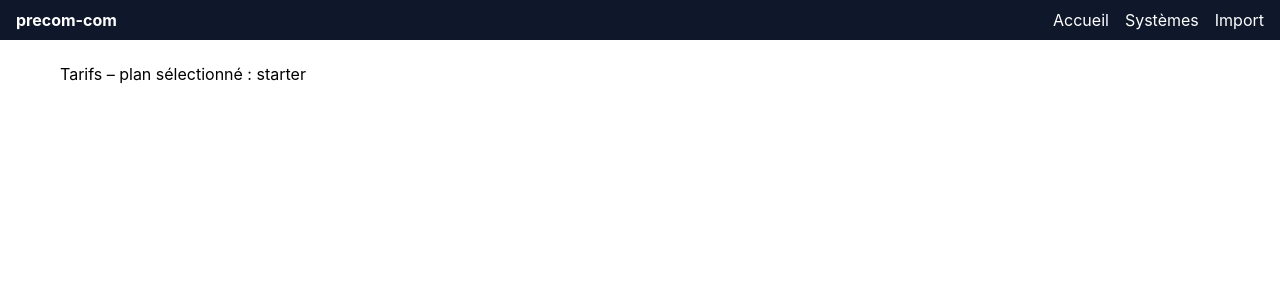
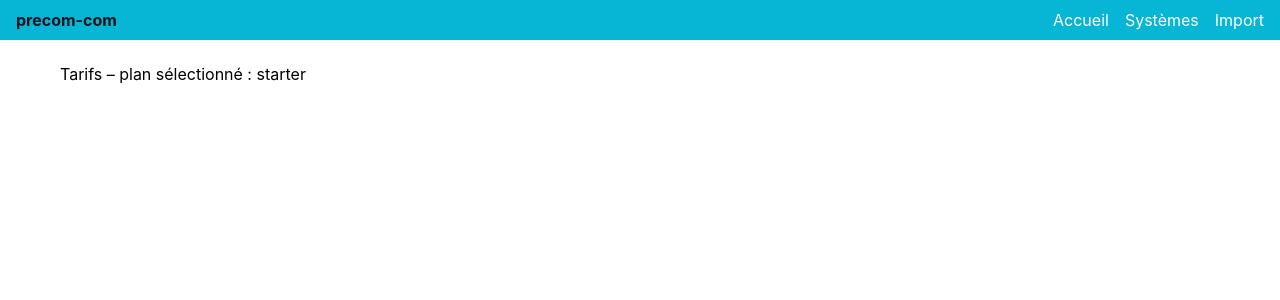
Before and after one commit to dominiqueBERNARD34/precom-com-app, a Next.js app: page /pricing in a window 1280 px wide. Shown: the top 300 px of the page. Built offline with nearby package versions, Linux system fonts and the light colour scheme.

Commit message:
Update layout.tsx

```diff
--- a/app/layout.tsx
+++ b/app/layout.tsx
@@ -10,8 +10,8 @@ export default function RootLayout({ children }: { children: React.ReactNode })
             position: 'sticky',
             top: 0,
             zIndex: 10,
-            background: '#0f172a',
-            color: '#fff',
+            background: '#06b6d4',
+            color: '#0b1220',
             padding: '10px 16px',
             display: 'flex',
             alignItems: 'center',
```
